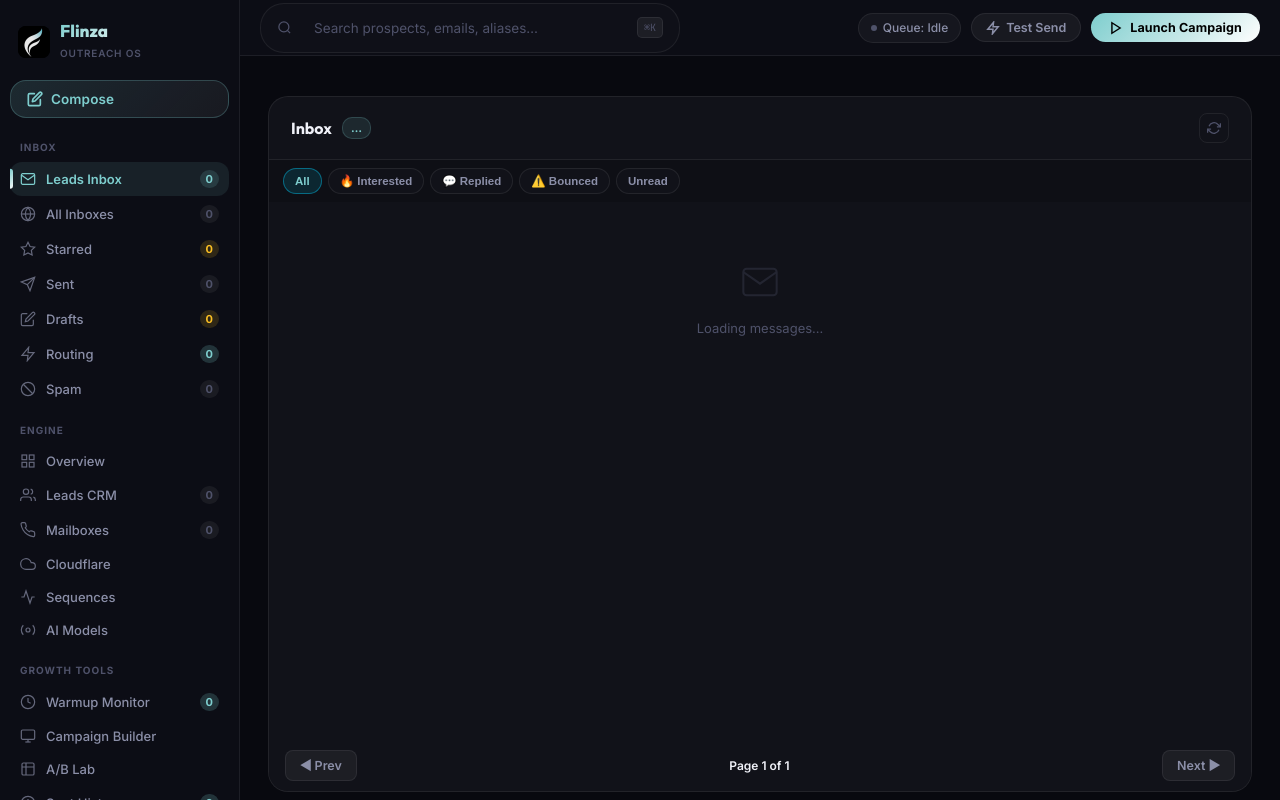
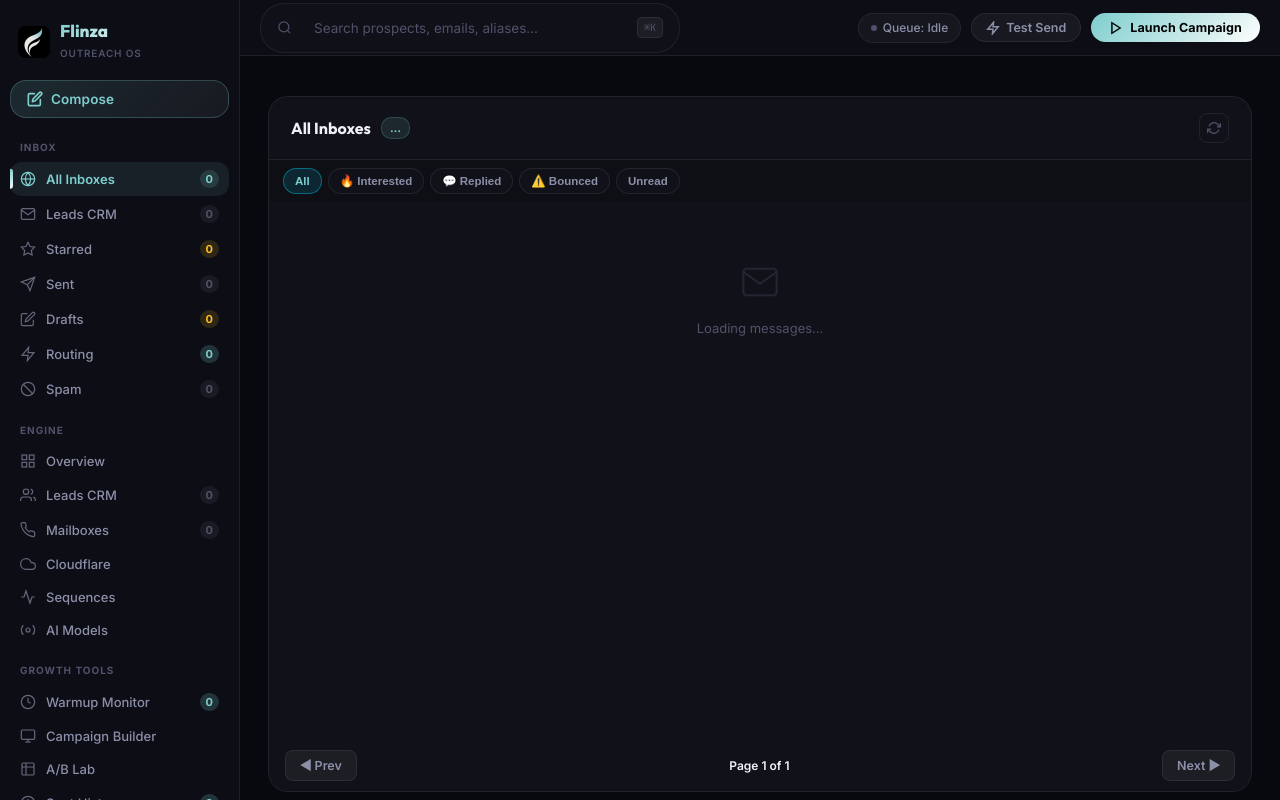
Before and after one commit to rajdeep09-dev/flinza-bot, a FastAPI app: page / in a window 1280 px wide. Run offline with FastAPI, Linux system fonts and the light colour scheme; parts of the project's set-up code (start-up, migrations or seed data) failed here and were passed over.

Commit message:
fix: default webmail view to all-inboxes and preserve selected folder on reload

```diff
--- a/templates/index.html
+++ b/templates/index.html
@@ -42,15 +42,15 @@
       <!-- Nav -->
       <nav class="nav-menu">
         <div class="nav-section-label">Inbox</div>
-        <button class="nav-item active" data-view="webmail-inbox">
-          <svg class="nav-icon" viewBox="0 0 24 24" fill="none" stroke="currentColor" stroke-width="1.8"><path d="M4 4h16c1.1 0 2 .9 2 2v12c0 1.1-.9 2-2 2H4c-1.1 0-2-.9-2-2V6c0-1.1.9-2 2-2z"/><polyline points="22,6 12,13 2,6"/></svg>
-          Leads Inbox
-          <span class="nav-badge" id="badge-webmail-inbox">0</span>
-        </button>
-        <button class="nav-item" data-view="webmail-all-inboxes">
+        <button class="nav-item active" data-view="webmail-all-inboxes">
           <svg class="nav-icon" viewBox="0 0 24 24" fill="none" stroke="currentColor" stroke-width="1.8"><circle cx="12" cy="12" r="10"/><line x1="2" y1="12" x2="22" y2="12"/><path d="M12 2a15.3 15.3 0 0 1 4 10 15.3 15.3 0 0 1-4 10 15.3 15.3 0 0 1-4-10 15.3 15.3 0 0 1 4-10z"/></svg>
           All Inboxes
-          <span class="nav-badge dim" id="badge-webmail-all-inboxes">0</span>
+          <span class="nav-badge" id="badge-webmail-all-inboxes">0</span>
+        </button>
+        <button class="nav-item" data-view="webmail-inbox">
+          <svg class="nav-icon" viewBox="0 0 24 24" fill="none" stroke="currentColor" stroke-width="1.8"><path d="M4 4h16c1.1 0 2 .9 2 2v12c0 1.1-.9 2-2 2H4c-1.1 0-2-.9-2-2V6c0-1.1.9-2 2-2z"/><polyline points="22,6 12,13 2,6"/></svg>
+          Leads CRM
+          <span class="nav-badge dim" id="badge-webmail-inbox">0</span>
         </button>
         <button class="nav-item" data-view="webmail-starred">
           <svg class="nav-icon" viewBox="0 0 24 24" fill="none" stroke="currentColor" stroke-width="1.8"><polygon points="12 2 15.09 8.26 22 9.27 17 14.14 18.18 21.02 12 17.77 5.82 21.02 7 14.14 2 9.27 8.91 8.26 12 2"/></svg>
```
Also changed, not shown: static/js/app.js.
